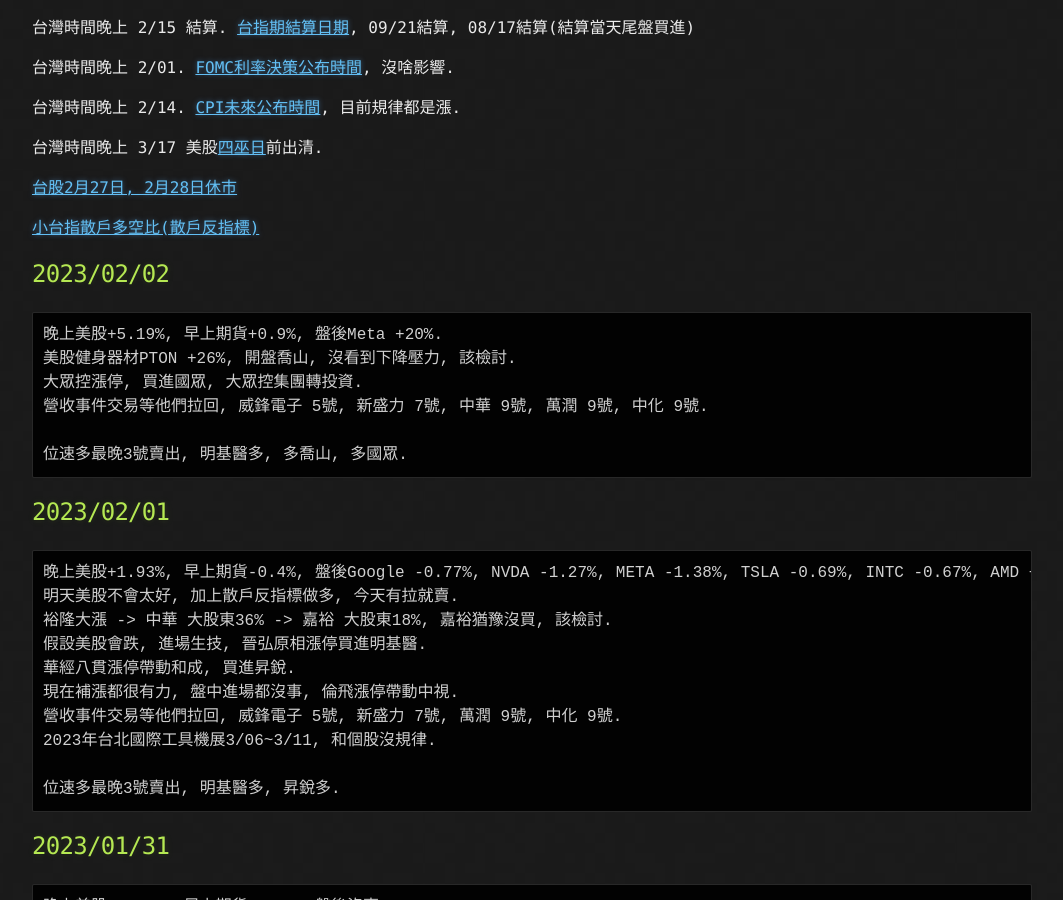
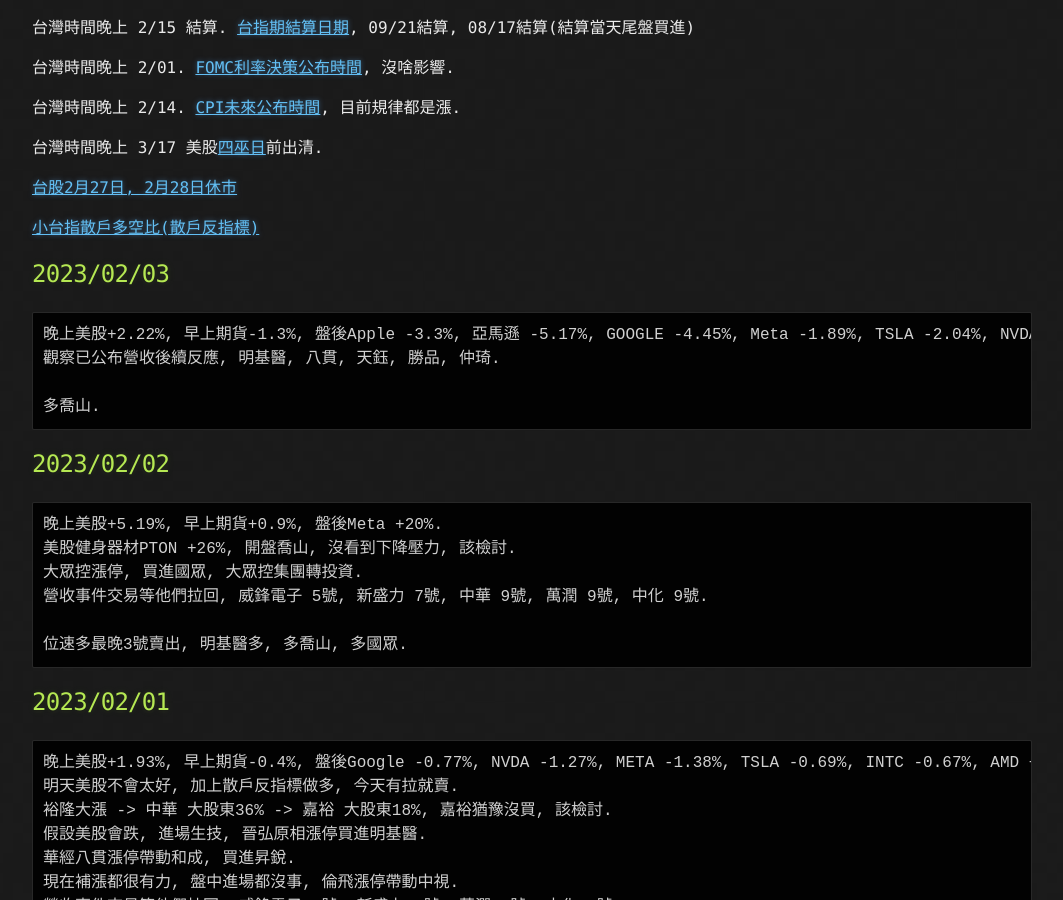
Before and after one commit to lepg5487/Stock_God, a Jekyll site: the page built from index.md, in a window 1280 px wide and 900 px high, scrolled down 362 px. Shown: the whole window, without its empty margins (108-1171 px from the left). Built offline with Jekyll 4.4.1, drawn with Linux system fonts in a browser that asks for light colours; our own code applies the rules of GitHub Pages for plain Markdown files.

Commit message:
Update index.md

````diff
--- a/index.md
+++ b/index.md
@@ -19,6 +19,14 @@
 [台股2月27日, 2月28日休市](https://www.twse.com.tw/zh/holidaySchedule/holidaySchedule)
 
 [小台指散戶多空比(散戶反指標)](https://www.macromicro.me/charts/20069/tw-mtx-long-to-short-ratio-of-individual-player)
+
+## 2023/02/03
+```
+晚上美股+2.22%, 早上期貨-1.3%, 盤後Apple -3.3%, 亞馬遜 -5.17%, GOOGLE -4.45%, Meta -1.89%, TSLA -2.04%, NVDA -2.11%.
+觀察已公布營收後續反應, 明基醫, 八貫, 天鈺, 勝品, 仲琦.
+
+多喬山.
+```
 
 ## 2023/02/02
 ```
````
